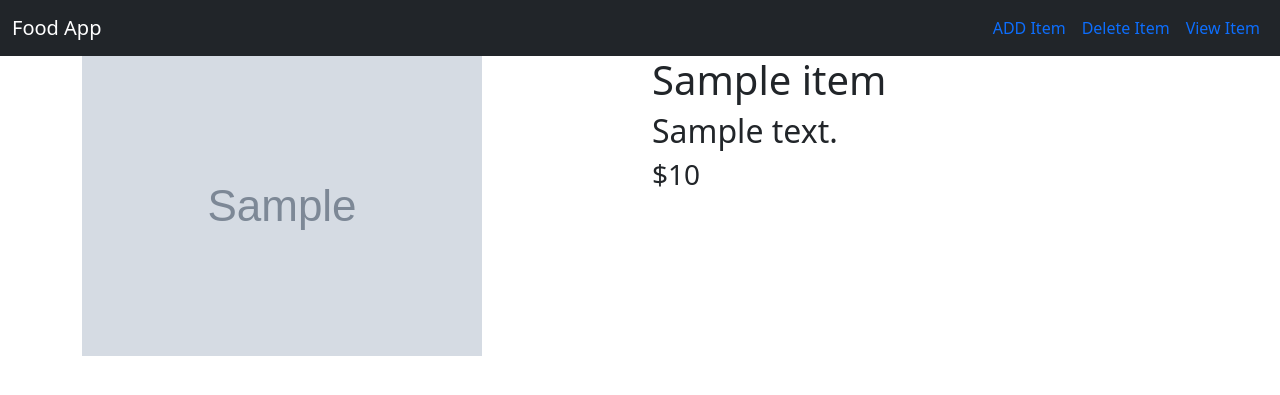
After one commit to sanjip1203/Food_menu_application, a Django app: page /food/1/ in a window 1280 px wide. The commit adds this page. Shown: the top 395 px of the page. Run offline with Django 5.2, Linux system fonts and the light colour scheme; tables that the repository leaves empty hold one stand-in row (values such as "Sample post"); grey boxes marked "Sample" are stand-in pictures.

Commit message:
set static design and static files

```diff
--- a/mysite/food/models.py
+++ b/mysite/food/models.py
@@ -7,3 +7,4 @@ class Item(models.Model):
     item_name = models.CharField(max_length=200)
     item_desc = models.CharField(max_length=200)
     item_price = models.IntegerField()
+    item_image = models.CharField(max_length=500,default="https://imgs.search.brave.com/Tjhi7PMxaRtFlKw9I3Nr5x2Dm8jyw0y3z5aVH3Zjpog/rs:fit:500:0:0:0/g:ce/aHR0cHM6Ly9tZWRp/YS5nZXR0eWltYWdl/cy5jb20vaWQvNDcx/NDU2MDYxL3Bob3Rv/L2hhbWJ1cmdlci5q/cGc_cz02MTJ4NjEy/Jnc9MCZrPTIwJmM9/SjJEV2R4TU51M1A5/NkJEQ2J1TWRJM0R1/TG8zMjRzNEJBaVZD/dXExUDQzZz0")
--- /dev/null
+++ b/mysite/food/templates/food/base.html
@@ -0,0 +1,28 @@
+{% load static %}
+<!DOCTYPE html>
+<html lang="en">
+<head>
+    <meta charset="UTF-8">
+    <meta name="viewport" content="width=device-width, initial-scale=1.0">
+    <title>Document</title>
+    <link rel="stylesheet" href="{% static 'food/style.css'%}">
+    <link href="https://cdn.jsdelivr.net/npm/bootstrap@5.3.3/dist/css/bootstrap.min.css" rel="stylesheet" integrity="sha384-QWTKZyjpPEjISv5WaRU9OFeRpok6YctnYmDr5pNlyT2bRjXh0JMhjY6hW+ALEwIH" crossorigin="anonymous">
+</head>
+<body>
+    <nav class="navbar navbar-expand-lg navbar-dark bg-dark">
+        <div class="container-fluid">
+            <a href="#" class="navbar-brand">Food App</a>
+
+            <div class="navbar-nav">
+                <a href="#" class="nav-item nav-link text-primary">ADD Item</a>
+                <a href="#" class="nav-item nav-link text-primary">Delete Item</a>
+                <a href="#" class="nav-item nav-link text-primary">View Item</a>
+            </div>
+        </div>
+    </nav>
+
+    {% block body %}
+    {% endblock %}
+
+</body>
+</html>
--- /dev/null
+++ b/mysite/food/templates/food/detail.html
@@ -0,0 +1,20 @@
+{% extends "food/base.html" %}
+{% load static %}
+
+
+    {% block body %}
+    <div class="container">
+        <div class="row">
+            <div class="col-md-6">
+                <img src="{{item.item_image}}" class="Card">
+            </div>
+            <div class="col-md-6">
+                <h1>{{item.item_name}}</h1>
+                <h2>{{item.item_desc}}</h2>
+                <h3>${{item.item_price}}</h3>
+            </div>
+
+        </div>
+    </div>
+
+    {% endblock %}
--- a/mysite/food/urls.py
+++ b/mysite/food/urls.py
@@ -1,9 +1,10 @@
 from . import views
 from django.urls import path
 
-
+app_name ='food'
 urlpatterns = [
     path('',views.index,name='index'),
+    path('<int:item_id>/',views.detail,name='detail'),
     path('item/',views.item,name='item'),
 
 ]
--- a/mysite/food/views.py
+++ b/mysite/food/views.py
@@ -14,3 +14,12 @@ def index(request):
 
 def item(request):
     return HttpResponse ("this is items ")
+
+
+def detail(request,item_id):
+    item = Item.objects.get(pk=item_id)
+    context ={
+        'item':item,
+
+    }
+    return render(request,'food/detail.html',context)
--- a/mysite/mysite/settings.py
+++ b/mysite/mysite/settings.py
@@ -115,8 +115,12 @@ USE_TZ = True
 
 # Static files (CSS, JavaScript, Images)
 # https://docs.djangoproject.com/en/5.1/howto/static-files/
+import os
 
 STATIC_URL = 'static/'
+STATICFILES_DIRS = [
+    os.path.join(BASE_DIR, "static"),
+]
 
 # Default primary key field type
 # https://docs.djangoproject.com/en/5.1/ref/settings/#default-auto-field
--- a/mysite/mysite/urls.py
+++ b/mysite/mysite/urls.py
@@ -18,6 +18,9 @@ from django.contrib import admin
 from django.urls import path,include
 
 urlpatterns = [
+
     path('admin/', admin.site.urls),
-    path('food/',include('food.urls'))
+
+
+    path('food/',include('food.urls')),
 ]
--- /dev/null
+++ b/mysite/static/food/style.css
@@ -0,0 +1,3 @@
+body{
+    background-color: rgb(255, 0, 0);
+}
```
Also changed, not shown: mysite/food/templates/food/index.html (+31 -4 lines), mysite/food/migrations/0003_item_item_image.py (added), mysite/food/templates/food/item-delete.html (added), mysite/food/templates/food/item-form.html (added).
